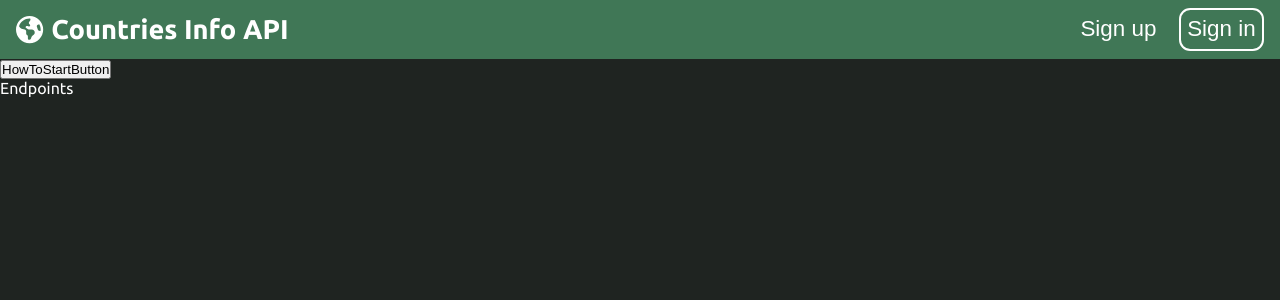
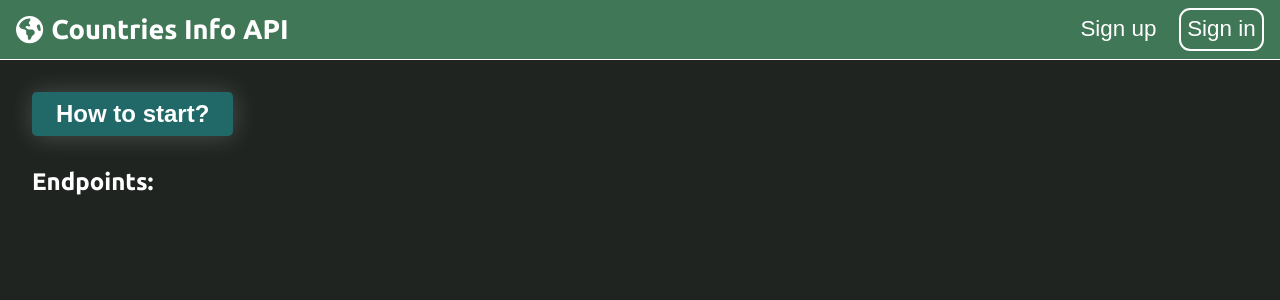
Before and after one commit to viventer/CountriesInfoApiFrontend, a React (Create React App) app: page / in a window 1280 px wide. Shown: the top 300 px of the page. Built offline with nearby package versions, Linux system fonts and the light colour scheme.

Commit message:
added How to start? button and start endpoints

```diff
--- a/src/globalElements/styles/GlobalStyles.js
+++ b/src/globalElements/styles/GlobalStyles.js
@@ -11,6 +11,11 @@ export const GlobalStyles = createGlobalStyle`
     color: white;
     background-color: ${({ theme }) => theme.colors.darkGray};
   }
+  main {
+    width: 95%;
+    margin-right: auto;
+    margin-left: auto;
+  }
   .flex {
     display: flex;
     align-items: center;
--- a/src/globalElements/styles/Header.styled.js
+++ b/src/globalElements/styles/Header.styled.js
@@ -6,6 +6,8 @@ export const StyledHeader = styled.header`
   gap: 1rem;
   padding: 0.5rem 1rem;
   background-color: ${({ theme }) => theme.colors.darkGreen};
+  border-bottom: 0.1rem solid white;
+  margin-bottom: 2rem;
 
   h1 {
     font-size: 1.7rem;
@@ -72,7 +74,7 @@ export const StyledSignInButton = styled.button`
   @media (max-width: 465px) {
     display: none;
   }
-  @media (max-width: 465px) {
+  @media (max-width: 375px) {
     display: flex;
   }
 `;
--- a/src/index.js
+++ b/src/index.js
@@ -15,7 +15,7 @@ const theme = {
   colors: {
     darkGray: "#1F2421",
     darkBlue: "#216869",
-    green: "#49A078",
+    lightBlue: "#a0e3f9",
     lightGreen: "#9CC5A1",
     darkGreen: "#407756",
     lightGray: "#DCE1DE",
--- a/src/pages/home/components/Endpoints.jsx
+++ b/src/pages/home/components/Endpoints.jsx
@@ -1,5 +1,30 @@
-import React from "react";
+import { StyledEndpoints } from "../styles/Endpoints.styled";
 
 export default function Endpoints() {
-  return <div>Endpoints</div>;
+  const endpoints = [
+    {
+      url: "countries-info",
+      description: "Sends back information about all countries.",
+    },
+    {
+      url: "countries-info:countryCode",
+      description:
+        "Sends back information about a specific country. Provide ISO A3 or ISO A2 country code.",
+    },
+    {
+      url: "countries-borders",
+      description: "Sends back borders of all countries in geojson format.",
+    },
+    {
+      url: "countries-borders:countryCode",
+      description:
+        "Sends back borders of specific country in geojson format. Provide ISO A3 or ISO A2 country code.",
+    },
+  ];
+
+  return (
+    <StyledEndpoints>
+      <h2>Endpoints:</h2>
+    </StyledEndpoints>
+  );
 }
--- a/src/pages/home/components/HowToStartButton.jsx
+++ b/src/pages/home/components/HowToStartButton.jsx
@@ -1,5 +1,9 @@
 import { StyledHowToStartButton } from "../styles/Home.styled";
 
 export default function HowToStartButton() {
-  return <StyledHowToStartButton>HowToStartButton</StyledHowToStartButton>;
+  return (
+    <StyledHowToStartButton>
+      <p>How to start?</p>
+    </StyledHowToStartButton>
+  );
 }
--- a/src/pages/home/styles/Endpoints.styled.js
+++ b/src/pages/home/styles/Endpoints.styled.js
@@ -0,0 +1,7 @@
+import styled from "styled-components";
+
+export const StyledEndpoints = styled.section`
+  h2 {
+    font-size: 1.5rem;
+  }
+`;
--- a/src/pages/home/styles/Home.styled.js
+++ b/src/pages/home/styles/Home.styled.js
@@ -2,4 +2,21 @@ import styled from "styled-components";
 
 export const StyledHome = styled.main``;
 
-export const StyledHowToStartButton = styled.button``;
+export const StyledHowToStartButton = styled.button`
+  color: white;
+  font-weight: 700;
+  font-size: 1.5rem;
+  border: none;
+  background-color: ${({ theme }) => theme.colors.darkBlue};
+  border-radius: 0.3rem;
+  margin-bottom: 2rem;
+  padding: 0.5rem 1.5rem;
+  box-shadow: 0.05rem 0.05rem 1.5rem rgba(255, 255, 255, 0.2);
+
+  @media (hover: hover) {
+    &:hover {
+      filter: brightness(1.25);
+      cursor: pointer;
+    }
+  }
+`;
```
